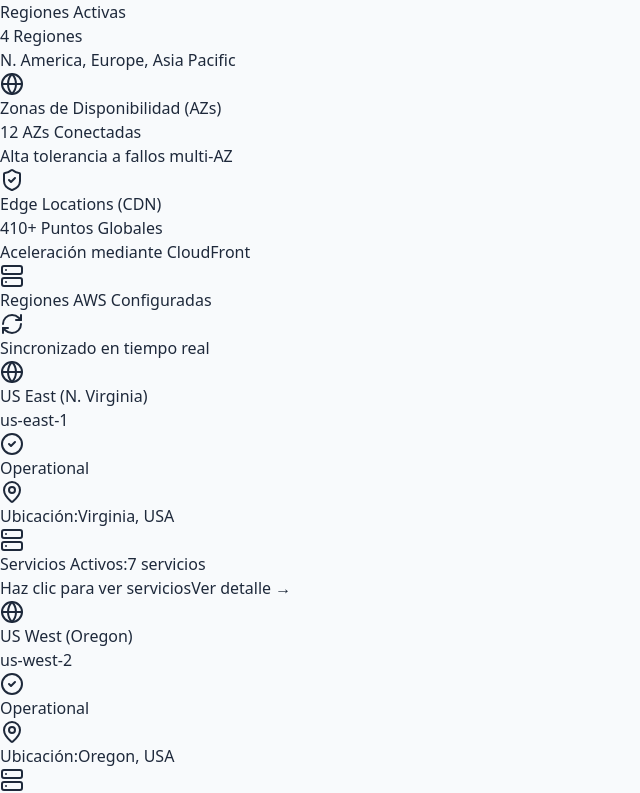
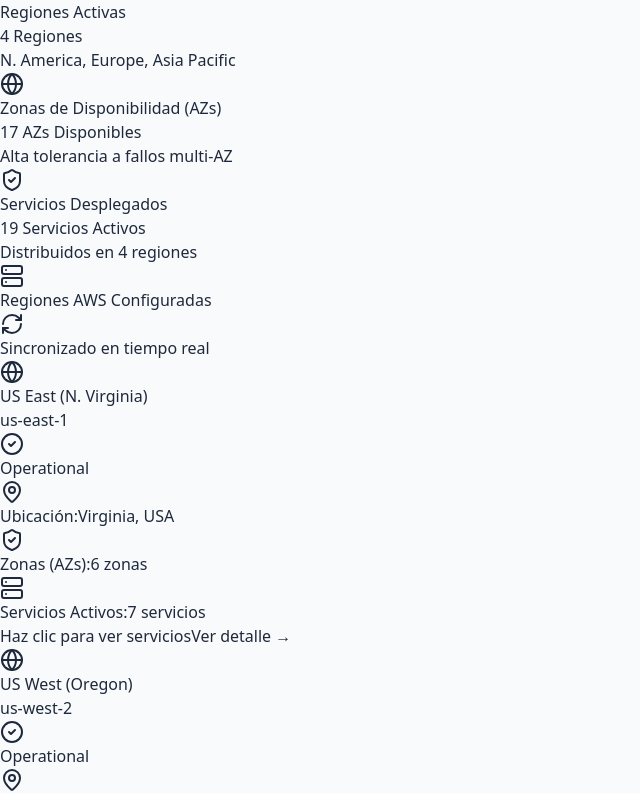
Before and after one commit to goldz9999/cloudops, a React (Vite) app: page /infrastructure in a window 1280 px wide. Shown: the part 708-1501 px from the top of the page, without its empty margins (0-640 px from the left). Built offline with nearby package versions, Linux system fonts and the light colour scheme.

Commit message:
Correciones de Zonas

```diff
--- a/src/components/common/RegionCard.tsx
+++ b/src/components/common/RegionCard.tsx
@@ -1,7 +1,7 @@
 import React, { useState } from 'react';
 import type { AWSRegion } from '../../types/cloud';
 import { StatusBadge } from './StatusBadge';
-import { Globe, MapPin, Server, X } from 'lucide-react';
+import { Globe, MapPin, Server, ShieldCheck, X } from 'lucide-react';
 import { awsServicesData } from '../../data/awsServices';
 
 interface RegionCardProps {
@@ -40,6 +40,12 @@ export const RegionCard: React.FC<RegionCardProps> = ({ region }) => {
                 <MapPin className="w-4 h-4 text-slate-400" /> Ubicación:
               </span>
               <span className="font-medium text-slate-800 text-xs">{region.location}</span>
+            </div>
+            <div className="flex items-center justify-between text-slate-600">
+              <span className="flex items-center gap-1.5 text-xs">
+                <ShieldCheck className="w-4 h-4 text-slate-400" /> Zonas (AZs):
+              </span>
+              <span className="font-semibold text-emerald-600 text-xs">{region.azs.length} zonas</span>
             </div>
             <div className="flex items-center justify-between text-slate-600">
               <span className="flex items-center gap-1.5 text-xs">
@@ -91,6 +97,19 @@ export const RegionCard: React.FC<RegionCardProps> = ({ region }) => {
 
               <div>
                 <h4 className="text-xs font-bold uppercase tracking-wider text-slate-400 mb-3">
+                  Zonas de Disponibilidad ({region.azs.length}):
+                </h4>
+                <div className="flex flex-wrap gap-2">
+                  {region.azs.map((az) => (
+                    <span key={az} className="px-2.5 py-1 rounded-lg bg-emerald-50 border border-emerald-100 text-emerald-700 text-[11px] font-mono font-semibold">
+                      {az}
+                    </span>
+                  ))}
+                </div>
+              </div>
+
+              <div>
+                <h4 className="text-xs font-bold uppercase tracking-wider text-slate-400 mb-3">
                   Servicios Desplegados ({activeServicesList.length}):
                 </h4>
                 <div className="space-y-2">
--- a/src/data/regions.ts
+++ b/src/data/regions.ts
@@ -8,6 +8,7 @@ export const regionsData: AWSRegion[] = [
     location: 'Virginia, USA',
     status: 'Operational',
     deployedServices: 7,
+    azs: ['us-east-1a', 'us-east-1b', 'us-east-1c', 'us-east-1d', 'us-east-1e', 'us-east-1f'],
   },
   {
     id: 'us-west-2',
@@ -16,6 +17,7 @@ export const regionsData: AWSRegion[] = [
     location: 'Oregon, USA',
     status: 'Operational',
     deployedServices: 4,
+    azs: ['us-west-2a', 'us-west-2b', 'us-west-2c', 'us-west-2d'],
   },
   {
     id: 'eu-west-1',
@@ -24,6 +26,7 @@ export const regionsData: AWSRegion[] = [
     location: 'Dublin, Ireland',
     status: 'Operational',
     deployedServices: 5,
+    azs: ['eu-west-1a', 'eu-west-1b', 'eu-west-1c'],
   },
   {
     id: 'ap-northeast-1',
@@ -32,5 +35,6 @@ export const regionsData: AWSRegion[] = [
     location: 'Tokyo, Japan',
     status: 'Warning',
     deployedServices: 3,
-  }
+    azs: ['ap-northeast-1a', 'ap-northeast-1b', 'ap-northeast-1c', 'ap-northeast-1d'],
+  },
 ];
--- a/src/pages/Infrastructure.tsx
+++ b/src/pages/Infrastructure.tsx
@@ -5,6 +5,8 @@ import { RegionGrid } from '../components/infrastructure/RegionGrid';
 
 export const Infrastructure: React.FC = () => {
   const totalRegions = regionsData.length;
+  const totalAzs = regionsData.reduce((sum, r) => sum + r.azs.length, 0);
+  const totalServices = regionsData.reduce((sum, r) => sum + r.deployedServices, 0);
   const operationalRegions = regionsData.filter(r => r.status === 'Operational').length;
 
   return (
@@ -37,7 +39,7 @@ export const Infrastructure: React.FC = () => {
         <div className="bg-white p-6 rounded-2xl border border-slate-200 shadow-xs flex items-center justify-between">
           <div>
             <p className="text-xs font-semibold uppercase tracking-wider text-slate-500 mb-1">Zonas de Disponibilidad (AZs)</p>
-            <h3 className="text-2xl font-bold text-slate-800 tracking-tight">12 AZs Conectadas</h3>
+            <h3 className="text-2xl font-bold text-slate-800 tracking-tight">{totalAzs} AZs Disponibles</h3>
             <p className="text-xs text-slate-500 mt-1">Alta tolerancia a fallos multi-AZ</p>
           </div>
           <div className="p-4 rounded-xl bg-emerald-50 text-emerald-600">
@@ -47,9 +49,9 @@ export const Infrastructure: React.FC = () => {
 
         <div className="bg-white p-6 rounded-2xl border border-slate-200 shadow-xs flex items-center justify-between">
           <div>
-            <p className="text-xs font-semibold uppercase tracking-wider text-slate-500 mb-1">Edge Locations (CDN)</p>
-            <h3 className="text-2xl font-bold text-slate-800 tracking-tight">410+ Puntos Globales</h3>
-            <p className="text-xs text-slate-500 mt-1">Aceleración mediante CloudFront</p>
+            <p className="text-xs font-semibold uppercase tracking-wider text-slate-500 mb-1">Servicios Desplegados</p>
+            <h3 className="text-2xl font-bold text-slate-800 tracking-tight">{totalServices} Servicios Activos</h3>
+            <p className="text-xs text-slate-500 mt-1">Distribuidos en {totalRegions} regiones</p>
           </div>
           <div className="p-4 rounded-xl bg-amber-50 text-amber-600">
             <Server className="w-6 h-6" />
--- a/src/types/cloud.ts
+++ b/src/types/cloud.ts
@@ -18,8 +18,10 @@ export interface AWSRegion {
   code: string;
   location: string;
   status: 'Operational' | 'Warning' | 'Maintenance';
-  deployedServices: number;
+    deployedServices: number;
+  azs: number;
 }
+
 
 export interface CloudCostItem {
   id: string;
```
